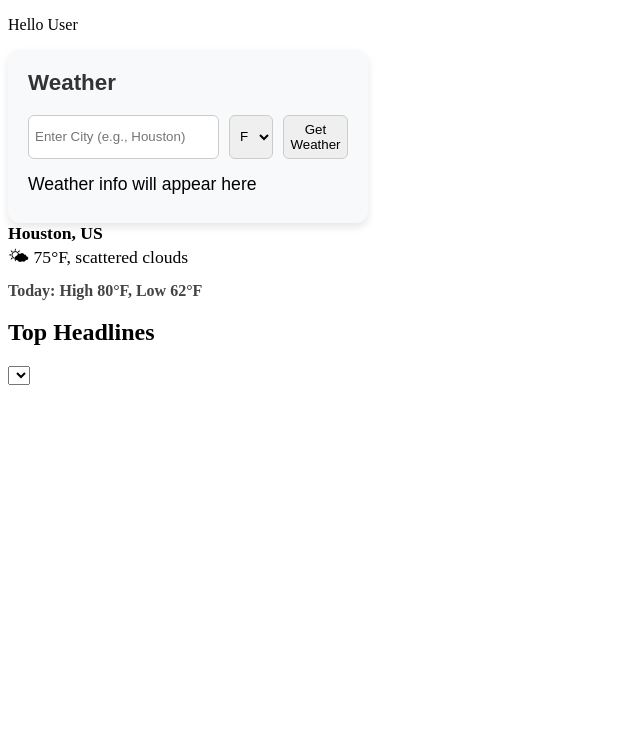
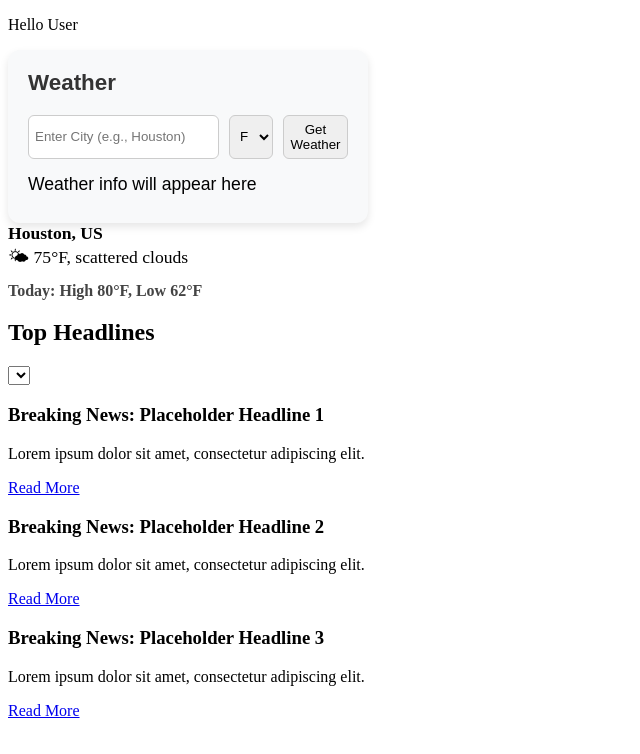
Before and after one commit to miguelokc/Ekphrasis, a plain HTML site: page index.html in a window 1280 px wide. Shown: the whole page, without its empty margins (0-640 px from the left). Drawn offline with Linux system fonts and the light colour scheme.

Commit message:
created html placeholder for news

```diff
--- a/index.html
+++ b/index.html
@@ -39,9 +39,23 @@
     <section class = "panel news">
         <header class = "news-header">
             <h2>Top Headlines</h2>
-            <select id="newsSource"></select>
+            <select id= "newsSource" ></select>
         </header>
-        <ul class="news-List" id="newsList"></ul>
+        <article class = "news-item" >
+            <h3>Breaking News: Placeholder Headline 1</h3>
+            <p>Lorem ipsum dolor sit amet, consectetur adipiscing elit.</p>
+            <a href="#">Read More</a>
+        </article>
+         <article class = "news-item" >
+             <h3>Breaking News: Placeholder Headline 2</h3>
+             <p>Lorem ipsum dolor sit amet, consectetur adipiscing elit.</p>
+             <a href="#">Read More</a>
+        </article>
+         <article class = "news-item" >
+             <h3>Breaking News: Placeholder Headline 3</h3>
+             <p>Lorem ipsum dolor sit amet, consectetur adipiscing elit.</p>
+             <a href="#">Read More</a>
+        </article>
     </section>
 
 </main>
```
